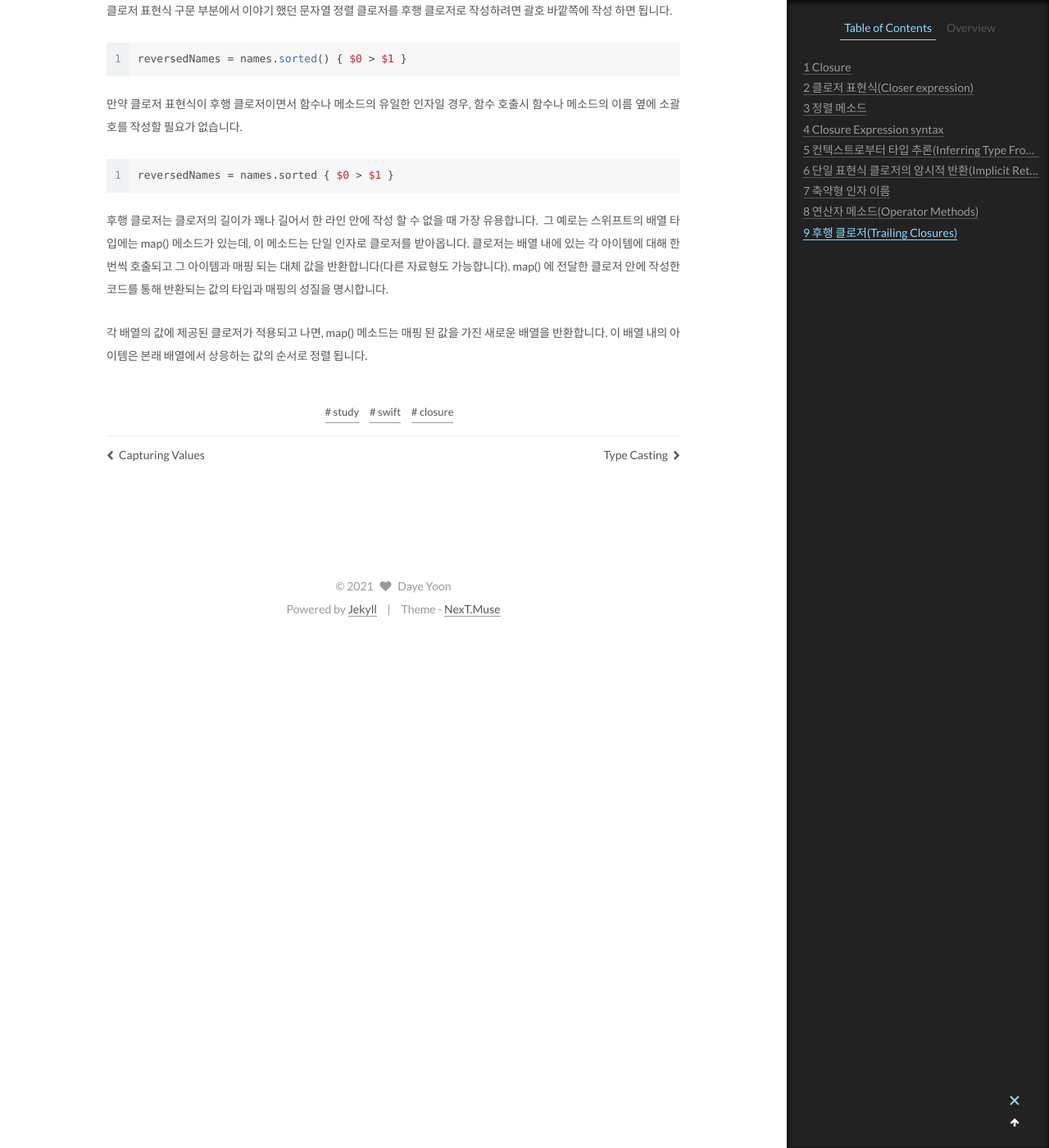
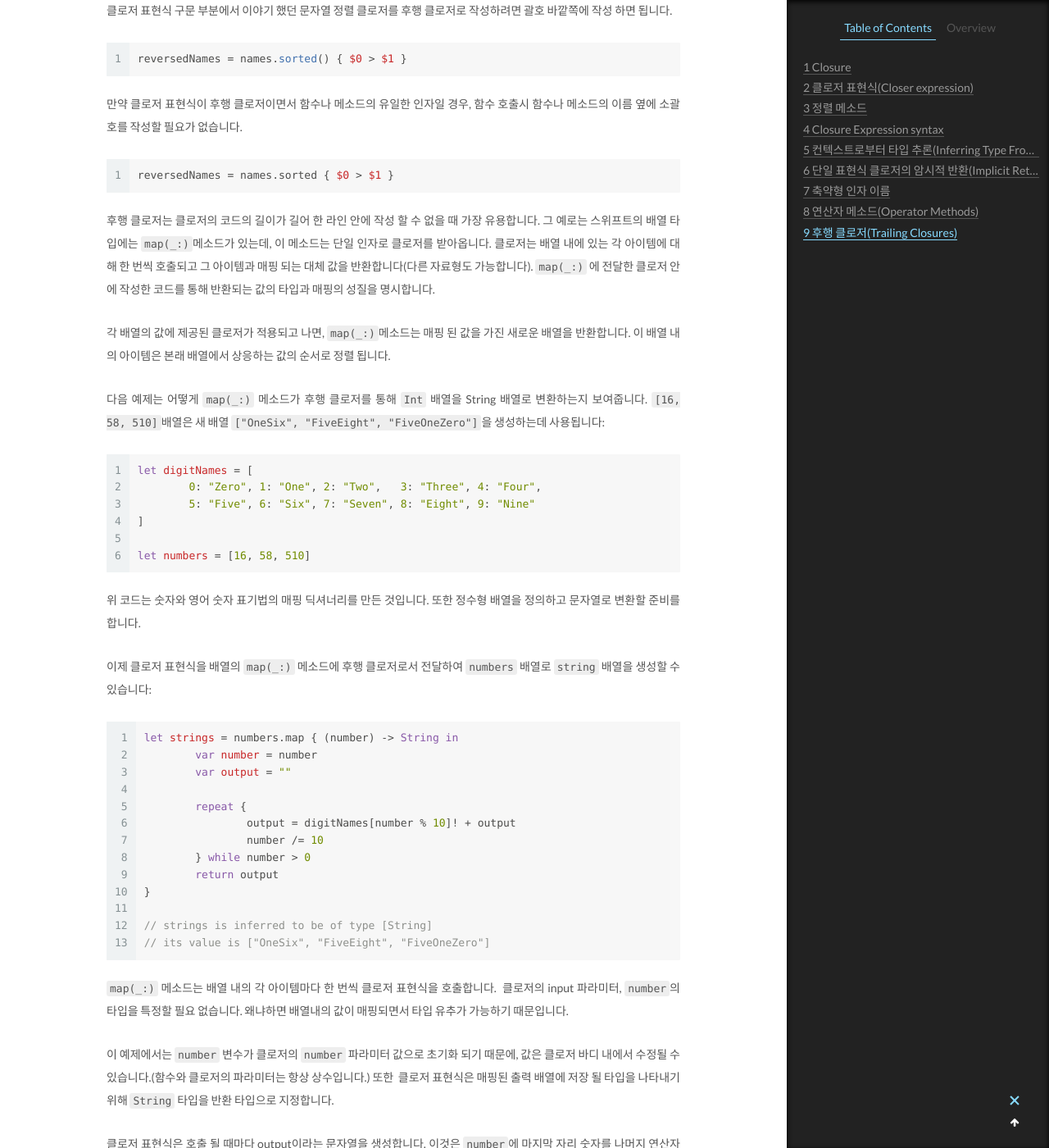
Before and after one commit to dy-yb/previous_blog, a Jekyll site: the page built from _posts/2021-05-15-Closure.md, in a window 1280 px wide and 1400 px high, scrolled down 5173 px. Shown: the whole window at 82% size. Built offline with Jekyll 4.4.1, drawn with Linux system fonts in a browser that asks for light colours; some of the changed text lies outside the part shown.

Commit message:
Update 2021-05-15-Closure.md

````diff
--- a/_posts/2021-05-15-Closure.md
+++ b/_posts/2021-05-15-Closure.md
@@ -173,6 +173,75 @@ reversedNames = names.sorted() { $0 > $1 }
 reversedNames = names.sorted { $0 > $1 }
 ```
 
-후행 클로저는 클로저의 길이가 꽤나 길어서 한 라인 안에 작성 할 수 없을 때 가장 유용합니다.  그 예로는 스위프트의 배열 타입에는 map() 메소드가 있는데, 이 메소드는 단일 인자로 클로저를 받아옵니다. 클로저는 배열 내에 있는 각 아이템에 대해 한 번씩 호출되고 그 아이템과 매핑 되는 대체 값을 반환합니다(다른 자료형도 가능합니다). map() 에 전달한 클로저 안에 작성한 코드를 통해 반환되는 값의 타입과 매핑의 성질을 명시합니다.
+후행 클로저는 클로저의 코드의 길이가 길어 한 라인 안에 작성 할 수 없을 때 가장 유용합니다. 그 예로는 스위프트의 배열 타입에는 `map(_:)`메소드가 있는데, 이 메소드는 단일 인자로 클로저를 받아옵니다. 클로저는 배열 내에 있는 각 아이템에 대해 한 번씩 호출되고 그 아이템과 매핑 되는 대체 값을 반환합니다(다른 자료형도 가능합니다). `map(_:)` 에 전달한 클로저 안에 작성한 코드를 통해 반환되는 값의 타입과 매핑의 성질을 명시합니다.
 
-각 배열의 값에 제공된 클로저가 적용되고 나면, map() 메소드는 매핑 된 값을 가진 새로운 배열을 반환합니다. 이 배열 내의 아이템은 본래 배열에서 상응하는 값의 순서로 정렬 됩니다.
+각 배열의 값에 제공된 클로저가 적용되고 나면, `map(_:)`메소드는 매핑 된 값을 가진 새로운 배열을 반환합니다. 이 배열 내의 아이템은 본래 배열에서 상응하는 값의 순서로 정렬 됩니다.
+
+다음 예제는 어떻게 `map(_:)` 메소드가 후행 클로저를 통해 `Int` 배열을 String 배열로 변환하는지 보여줍니다. `[16, 58, 510]`배열은 새 배열 `["OneSix", "FiveEight", "FiveOneZero"]`을 생성하는데 사용됩니다:
+
+```swift
+let digitNames = [
+	0: "Zero", 1: "One", 2: "Two",   3: "Three", 4: "Four",
+	5: "Five", 6: "Six", 7: "Seven", 8: "Eight", 9: "Nine"
+]
+
+let numbers = [16, 58, 510]
+```
+
+위 코드는 숫자와 영어 숫자 표기법의 매핑 딕셔너리를 만든 것입니다. 또한 정수형 배열을 정의하고 문자열로 변환할 준비를 합니다.
+
+이제 클로저 표현식을 배열의 `map(_:)` 메소드에 후행 클로저로서 전달하여 `numbers` 배열로 `string` 배열을 생성할 수 있습니다:
+
+```swift
+let strings = numbers.map { (number) -> String in
+	var number = number
+	var output = ""
+
+	repeat {
+		output = digitNames[number % 10]! + output
+		number /= 10
+	} while number > 0
+	return output
+}
+
+// strings is inferred to be of type [String]
+// its value is ["OneSix", "FiveEight", "FiveOneZero"]
+```
+
+`map(_:)` 메소드는 배열 내의 각 아이템마다 한 번씩 클로저 표현식을 호출합니다.  클로저의 input 파라미터, `number`의 타입을 특정할 필요 없습니다. 왜냐하면 배열내의 값이 매핑되면서 타입 유추가 가능하기 때문입니다.
+
+이 예제에서는 `number` 변수가 클로저의 `number` 파라미터 값으로 초기화 되기 때문에, 값은 클로저 바디 내에서 수정될 수 있습니다.(함수와 클로저의 파라미터는 항상 상수입니다.) 또한  클로저 표현식은 매핑된 출력 배열에 저장 될 타입을 나타내기 위해 `String` 타입을 반환 타입으로 지정합니다.
+
+클로저 표현식은 호출 될 때마다 output이라는 문자열을 생성합니다. 이것은 `number`에 마지막 자리 숫자를 나머지 연산자를 이용하여(`number % 10`) 계산하고, 이 숫자를 통해 `digitNames` 딕셔너리에서 알맞은 문자열을 찾습니다. 이 클로저는 모든 0 보다 큰 정수에 대한 문자열 표현을 생성하는데 사용됩니다.
+
+`digitNames` 딕셔너리에서 검색 된 문자열은 숫자버전의 역순으로 효율적으로 빌드되어 output의 맨 앞에 추가됩니다. (`number % 10` 표현식은 `16`은 `6`을, `58`이면 `8`을, `510`은 `0`을 반환합니다.)
+
+그러면 `number` 변수는 `10`으로 나누어집니다. 정수이기 때문에, 나누어 질때 나머지는 버려지고 `16`은 `1`이, `58`은 `5`, `510`은 `51`이 됩니다.
+
+이 과정은 `number`가 0이 될 때까지 반복되다가 `number`가 0이 되는 시점에 클로저에 의해 `output` 문자열을 반환하고 `map(_:)`메소드에 의해 `output` 배열에 추가됩니다.
+
+위 예제에서는는 후행클로저 구문을 사용하여 클로저 전체를 `map(_:)`메소드의 소괄호로 감싸지 않고, 클로저가 지원하는 함수의 바로 뒤에 있는 클로저 기능을 깔끔하게 캡슐화 합니다.
+
+함수가 여러 클로저를 가지고 있다면,  첫 번째 후행 클로저의 인자 라벨을 생략하고 나머지 후행 클로저만 표기하면 됩니다. 예를 들어, 사진첩에서 한 장의 사진을 불러오는 함수가 있습니다:
+
+```swift
+func loadPicture(from server: Server, completion: (Picture) -> Void, onFailure: () -> Void) {
+	if let picture = download("photo.jpg", from: server) {
+		completion(picture)
+	} else {
+		onFailure()
+	}
+}
+```
+
+사진을 불러오기위해 이 함수를 호출할 때, 두 개의 클로저를 제공합니다. 첫 번째 클로저는 완료 처리기로 다운로드가 성공하면 사진을 보여줍니다. 두 번째 클로저는 에러 처리기로 사용자에게 에러를 보여줍니다.
+
+```swift
+loadPicture(from: someServer) { picture in
+	someView.currentPicture = picture
+} onFailure: {
+	print("Couldn't download the next picture.")
+}
+```
+
+이 예제에서 `loadPicture(from:completion:onFilure:)` 함수는 네트워크 작업을 백그라운드로 보내고 네트워크 작업이 완료되었을 때, 2개의 완료 처리기 중 하나를 호출합니다. 함수를 이 방법으로 작성하면, 두가지 상황을 처리하는 하나나의 클로저를 사용하는 것 대신에, 다운로드를 성공하고 나면 유저 인터페이스를 업데이트 하는 코드에서 네트워크 오류를 처리하는 코드를 명확히 분리합니다.
````
